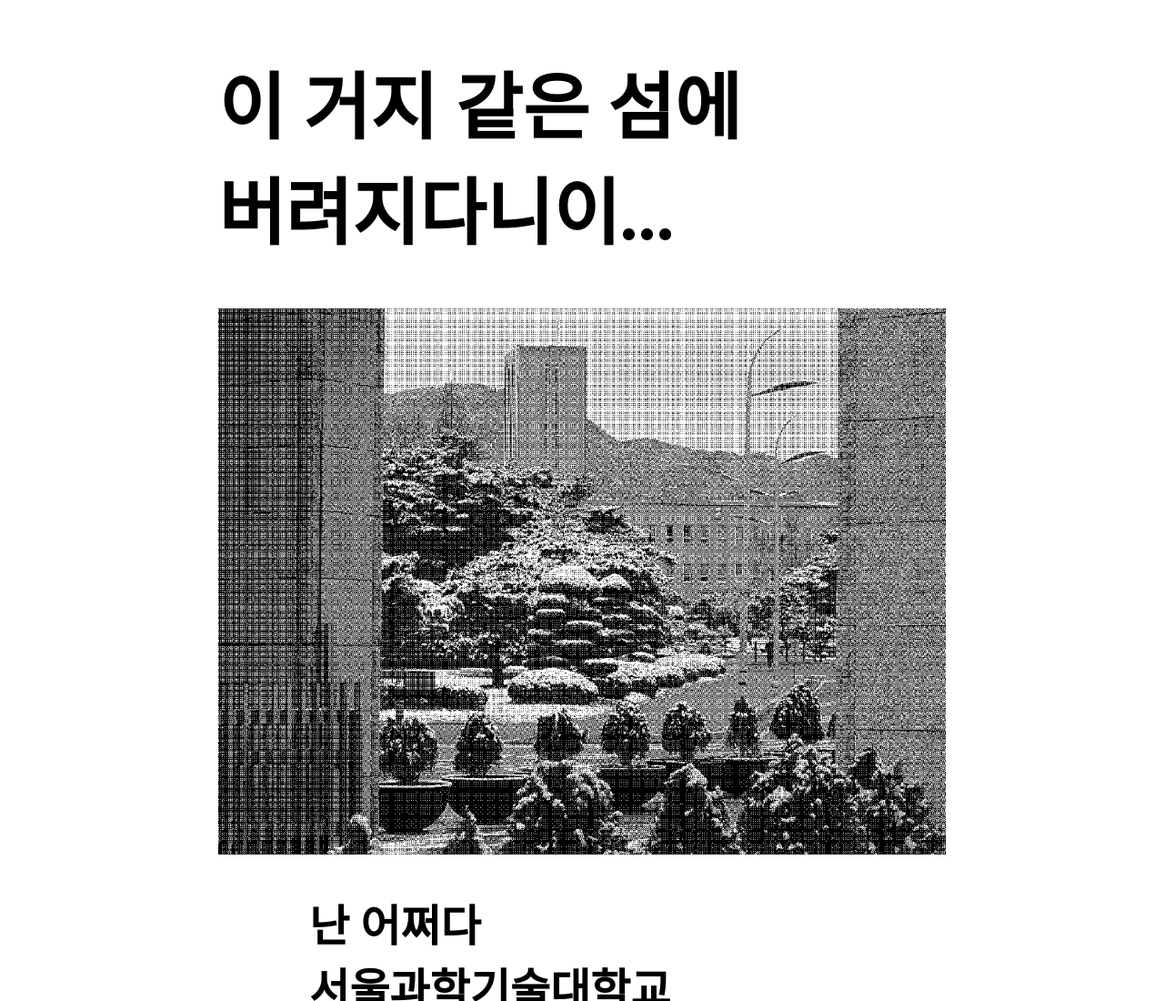
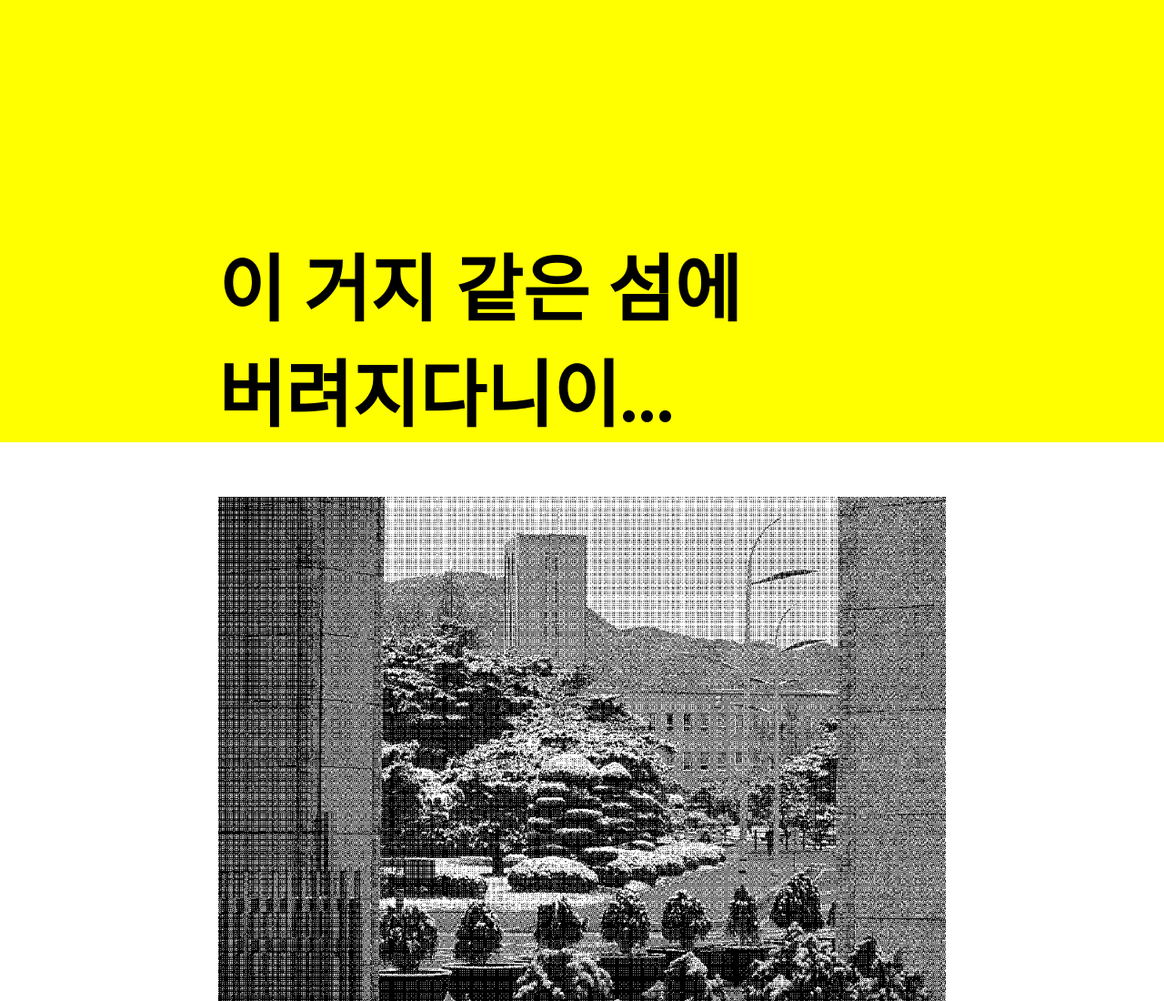
Before and after one commit to mwoo07/2W, a plain HTML site: page index.html in a window 1280 px wide. Shown: the top 1100 px of the page at 91% size. Drawn offline with Linux system fonts and the light colour scheme; a web font is replaced by a local one.

Commit message:
Update index.html

```diff
--- a/index.html
+++ b/index.html
@@ -3,12 +3,12 @@
 <head>
 	<meta charset="utf-8">
 	<meta name="viewport" content="width=device-width, initial-scale=1">
-	<title>이 거지 같은 섬에 버려지다니이.........</title>
+	<title>이 거지 같은 섬에 버려지다니이...</title>
 		<style>
 			h1{font-size: 5rem; font-family: 'Pretendard-Black';}
 			p,p1,h2,h3,h4,h5,h6,h7{margin: auto;}
-			body{margin: 0;)
-			header{background: yellow; padding-top: 200px;}
+			body{margin: 0;}
+			header{background: yellow; padding-top: 200px; margin-bottom: 60px;}
 			.wrap{width:800px; margin:auto;}
 			img{width: 100%; display: block;}
 			html{font-family: 'Pretendard-Regular';}
```
